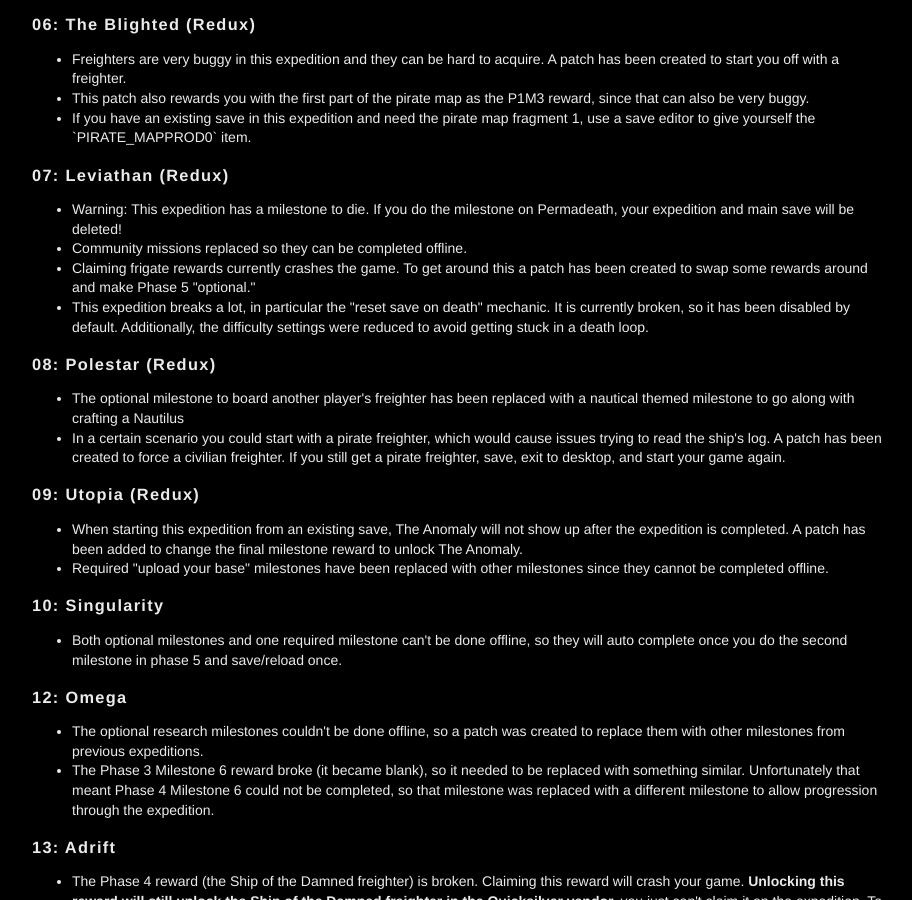
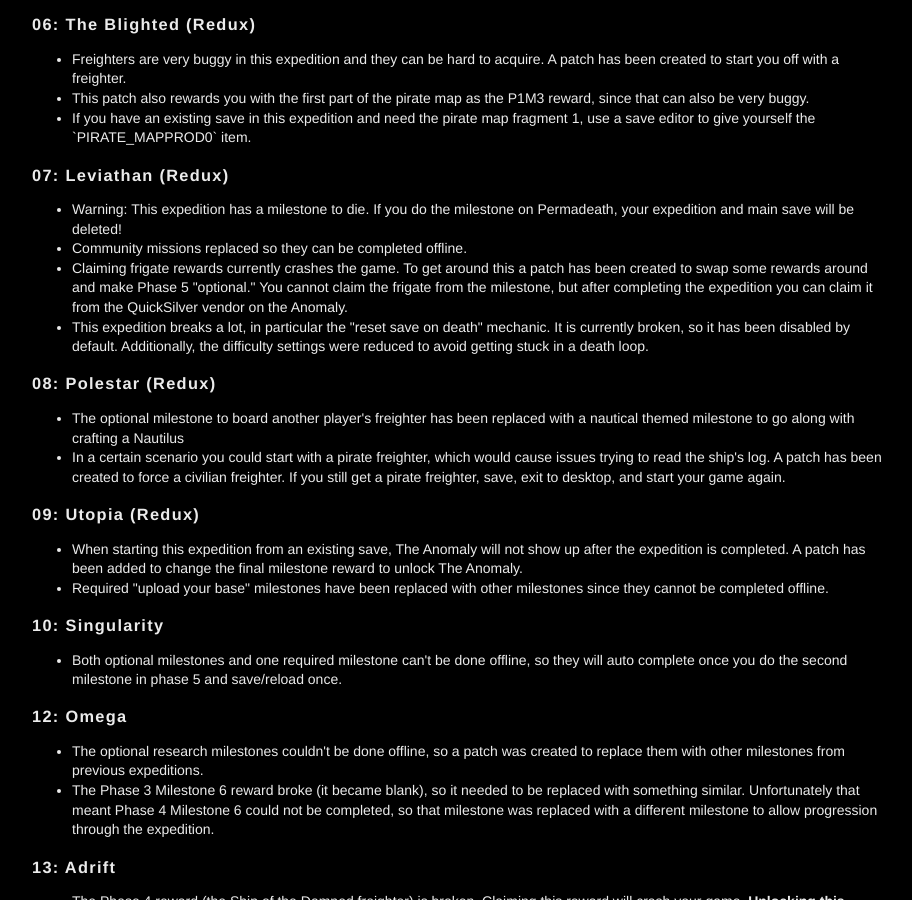
Before and after one commit to cwmonkey/nms-expeditions, a Jekyll site: the page built from index.html, in a window 1280 px wide and 900 px high, scrolled down 1820 px. Shown: the whole window, without its empty margins (183-1095 px from the left). Built offline with Jekyll 4.4.1, drawn with Linux system fonts in a browser that asks for light colours; some web fonts are replaced.

Commit message:
Adding additional info to Exp 7 notes
closes #16

```diff
--- a/_data/expeditions.yml
+++ b/_data/expeditions.yml
@@ -62,7 +62,7 @@
   notice: >
           * The community milestones cannot be completed offline. Use the patch below to replace them with other milestones.
 
-          * Claiming frigate rewards currently crashes the game. To get around this a patch has been created to swap some rewards around and make Phase 5 "optional."
+          * Claiming frigate rewards currently crashes the game. To get around this a patch has been created to swap some rewards around and make Phase 5 "optional." You cannot claim the frigate from the milestone, but after completing the expedition you can claim it from the QuickSilver vendor on the Anomaly.
 
           * This expedition breaks a lot, in particular the "reset save on death" mechanic. It is currently broken, so it has been disabled by default. Additionally, the difficulty settings were reduced to avoid getting stuck in a death loop.
   patches:
--- a/index.html
+++ b/index.html
@@ -374,7 +374,7 @@
       <ul>
         <li>Warning: This expedition has a milestone to die. If you do the milestone on Permadeath, your expedition and main save will be deleted!</li>
         <li>Community missions replaced so they can be completed offline.</li>
-        <li>Claiming frigate rewards currently crashes the game. To get around this a patch has been created to swap some rewards around and make Phase 5 "optional."</li>
+        <li>Claiming frigate rewards currently crashes the game. To get around this a patch has been created to swap some rewards around and make Phase 5 "optional." You cannot claim the frigate from the milestone, but after completing the expedition you can claim it from the QuickSilver vendor on the Anomaly.</li>
         <li>This expedition breaks a lot, in particular the "reset save on death" mechanic. It is currently broken, so it has been disabled by default. Additionally, the difficulty settings were reduced to avoid getting stuck in a death loop.</li>
       </ul>
       <h3>08: Polestar (Redux)</h3>
```
